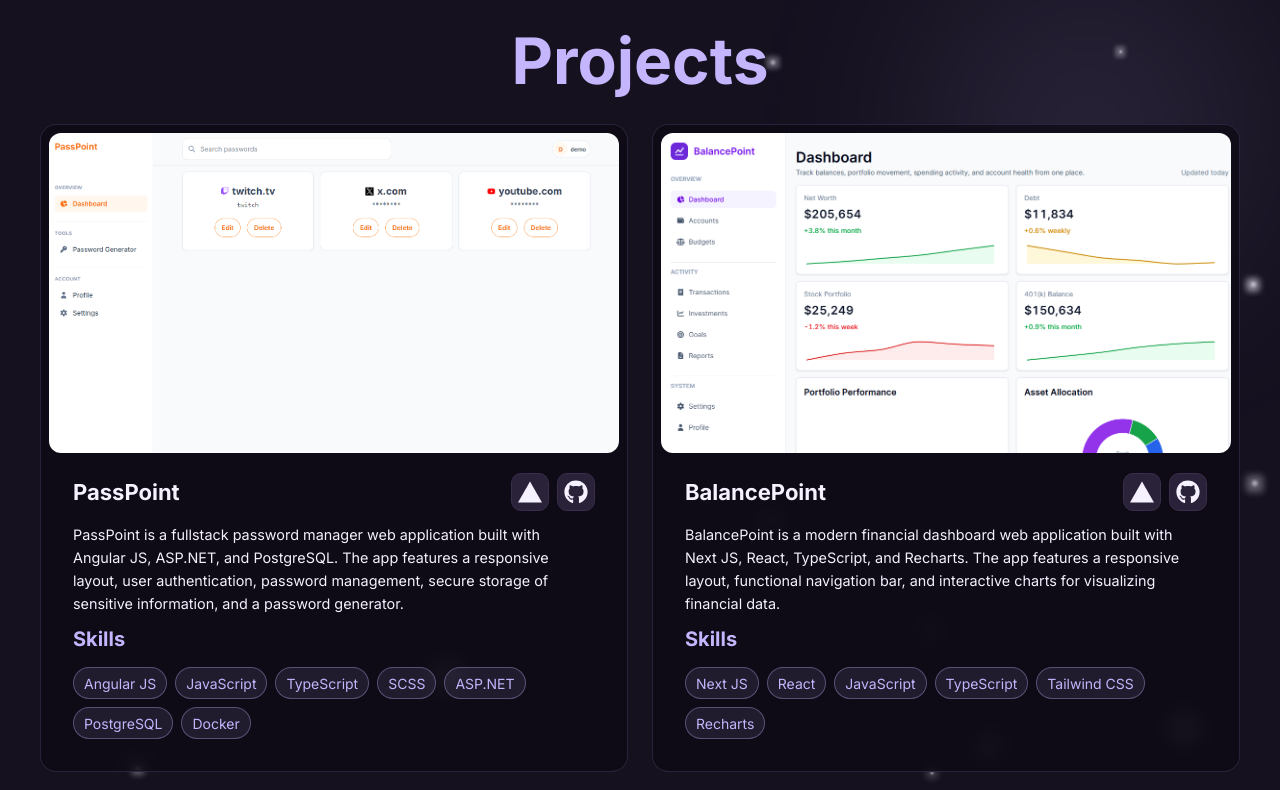
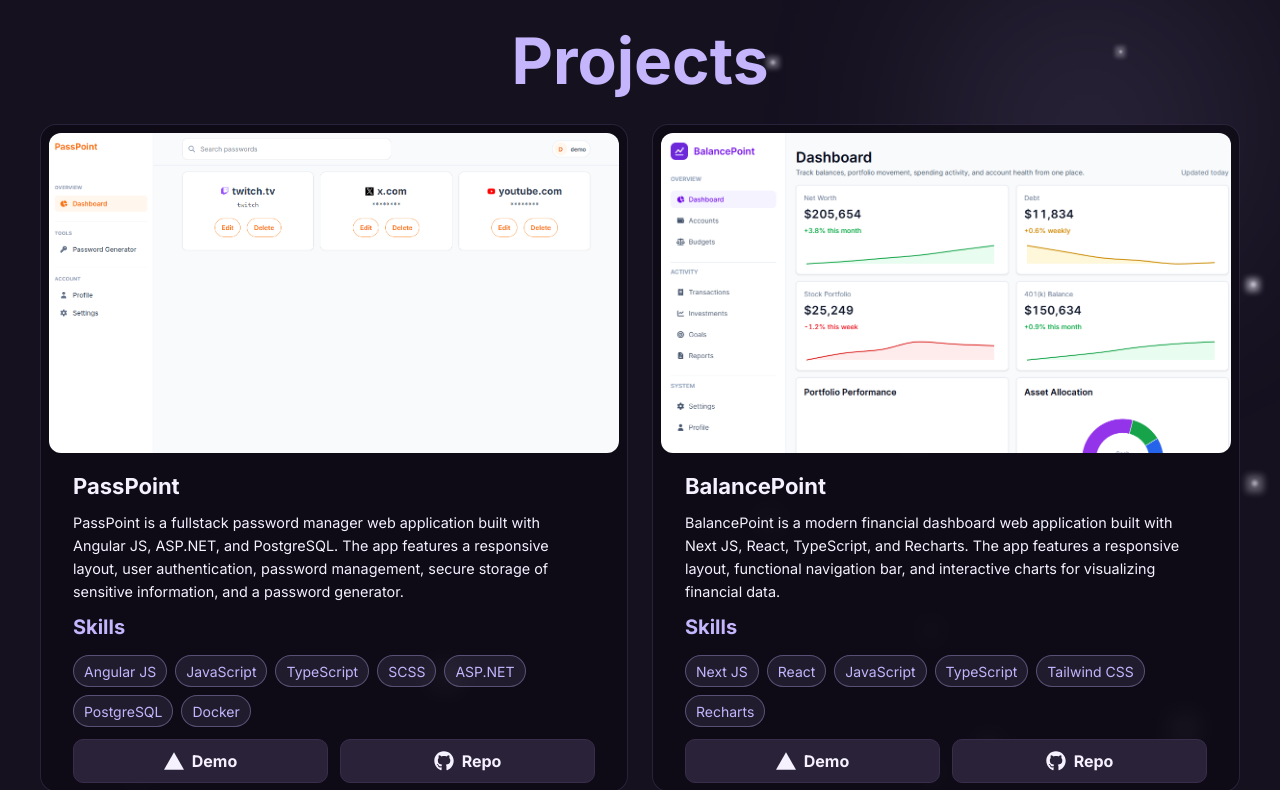
Before and after one commit to Austin-Tillotson/Portfolio, a Next.js app: page / in a window 1280 px wide. Shown: the part 853-1643 px from the top of the page. Built offline with nearby package versions, Linux system fonts and the light colour scheme; a web font is replaced by a local one.

Commit message:
updated the demo/repo buttons in project card

```diff
--- a/app/components/ProjectCard.tsx
+++ b/app/components/ProjectCard.tsx
@@ -40,26 +40,6 @@ export default function ProjectCard({
       <div className="project-card__content">
         <div className="project-card__header">
           <h3 className="project-card__title">{title}</h3>
-          <div className="project-card__actions">
-            <a
-              aria-label={`${title} live site`}
-              className="project-card__action"
-              href={vercelUrl}
-              rel="noreferrer"
-              target="_blank"
-            >
-              <SiVercel aria-hidden="true" />
-            </a>
-            <a
-              aria-label={`${title} GitHub repository`}
-              className="project-card__action"
-              href={githubUrl}
-              rel="noreferrer"
-              target="_blank"
-            >
-              <FaGithub aria-hidden="true" />
-            </a>
-          </div>
         </div>
         <p className="project-card__description">{description}</p>
         <section className="project-card__skills-section" aria-label="Project skills">
@@ -72,6 +52,28 @@ export default function ProjectCard({
             ))}
           </ul>
         </section>
+        <div className="project-card__actions">
+          <a
+            aria-label={`${title} live site`}
+            className="project-card__action"
+            href={vercelUrl}
+            rel="noreferrer"
+            target="_blank"
+          >
+            <SiVercel aria-hidden="true" />
+            <span>Demo</span>
+          </a>
+          <a
+            aria-label={`${title} GitHub repository`}
+            className="project-card__action"
+            href={githubUrl}
+            rel="noreferrer"
+            target="_blank"
+          >
+            <FaGithub aria-hidden="true" />
+            <span>Repo</span>
+          </a>
+        </div>
       </div>
     </Card>
   );
--- a/app/globals.css
+++ b/app/globals.css
@@ -267,7 +267,6 @@ button {
   display: grid;
   gap: 0.75rem;
   padding: 0.5rem;
-  padding-bottom: 2rem;
   text-align: left;
 }
 
@@ -286,21 +285,28 @@ button {
 
 .project-card__actions {
   display: flex;
-  gap: 0.5rem;
+  width: 100%;
+  gap: 0.75rem;
 }
 
 .project-card__action {
-  display: inline-grid;
-  width: 2.375rem;
-  height: 2.375rem;
-  padding: 0;
-  place-items: center;
+  display: inline-flex;
+  flex: 1;
+  min-height: 2.75rem;
+  padding: 0.5rem 0.75rem;
+  align-items: center;
+  justify-content: center;
+  gap: 0.5rem;
   border: 1px solid var(--border-color);
   border-radius: 0.625rem;
   background: var(--surface-hover-color);
   color: inherit;
   cursor: pointer;
-  font-size: 1.5rem;
+  font-weight: 700;
+}
+
+.project-card__action svg {
+  font-size: 1.25rem;
 }
 
 .project-card__action:hover {
@@ -982,21 +988,6 @@ span.glow {
   }
 }
 
-@media (max-width: 22rem) {
-  .project-card__header {
-    flex-wrap: wrap;
-  }
-
-  .project-card__title,
-  .project-card__actions {
-    width: 100%;
-  }
-
-  .project-card__actions {
-    justify-content: flex-start;
-  }
-}
-
 @media (min-width: 48rem) {
   .contact-card {
     max-width: 40rem;
```
